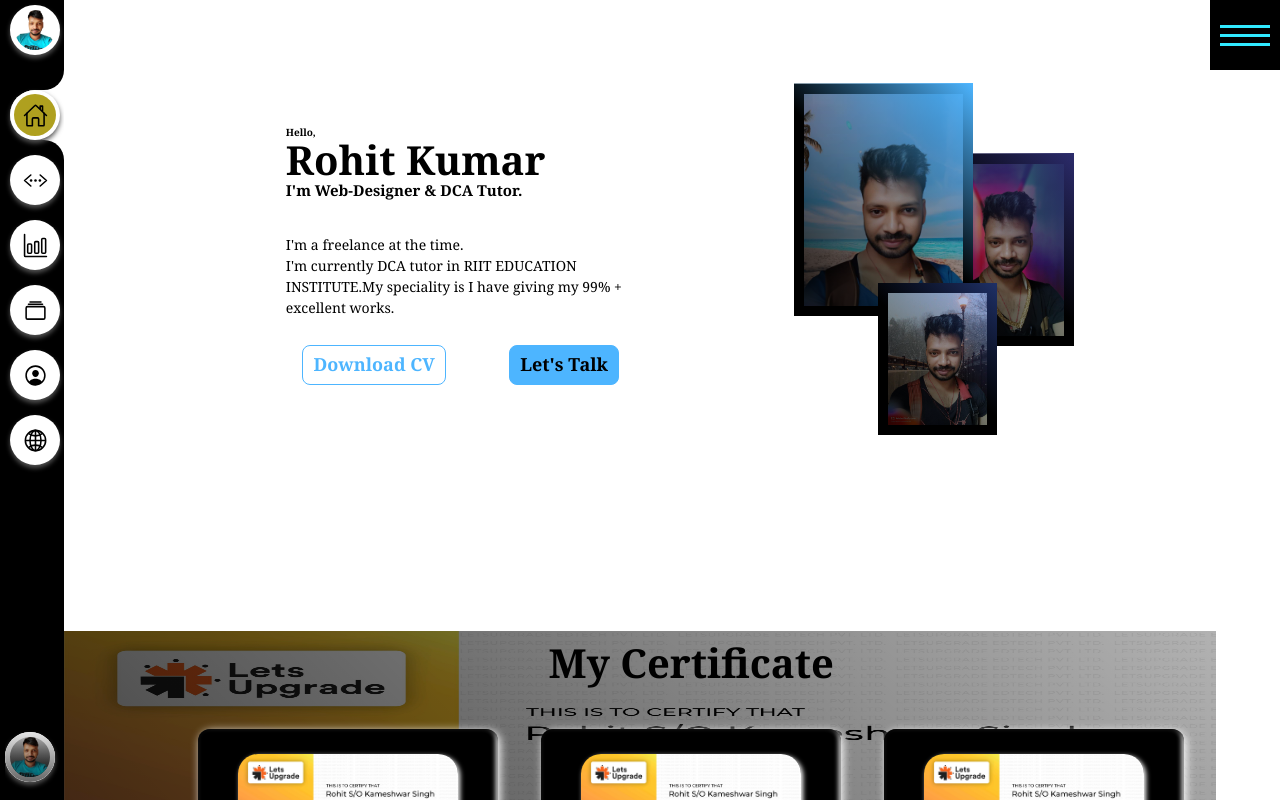
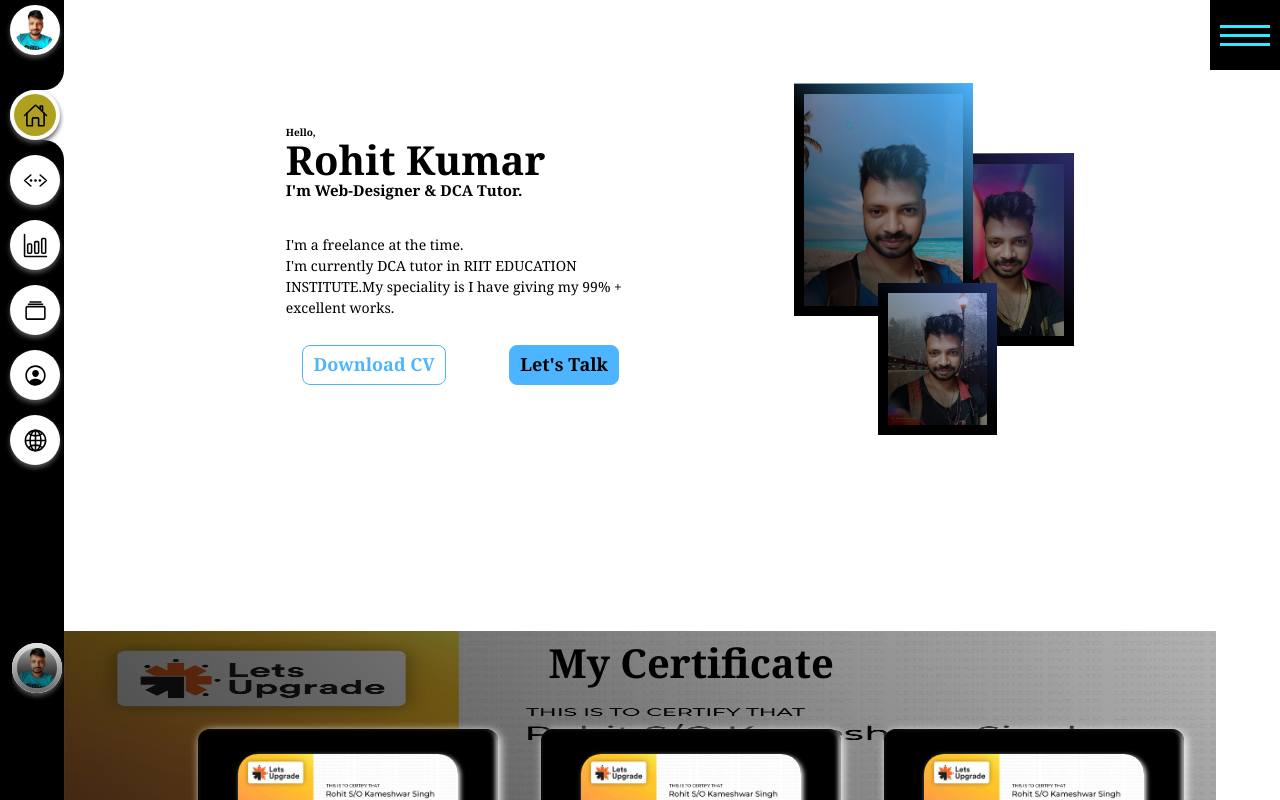
Before and after one commit to Singh8700/Theme2, a React (Vite) app: page / in a window 1280 px wide. Shown: the top 800 px of the page. Built offline with nearby package versions, Linux system fonts and the light colour scheme.

Commit message:
first-commit

```diff
--- a/src/components/nav/nav.css
+++ b/src/components/nav/nav.css
@@ -177,9 +177,9 @@
 .navSection .Nav .imgs {
   position: fixed;
   padding: 5em 0rem;
-  bottom: -4rem;
+  top: 80vh;
   margin-bottom: 2rem;
-  left: 8em;
+  left: 20em;
   overflow: hidden;
 }
 
--- a/src/components/nav/nav.scss
+++ b/src/components/nav/nav.scss
@@ -7,6 +7,7 @@
   justify-content: space-between; */
   transition:0.5s;
   z-index: 99;
+
   .Nav{
   width:5vw;
   min-height: 100%;
@@ -14,7 +15,6 @@
   background:var(--wht);
   overflow-x: hidden;
   padding:0 0 0 1rem;
-
   margin: 0 -1rem;
   transition: 0.5s;
   ul{
@@ -160,9 +160,9 @@
     .imgs{
     position: fixed;
     padding: 5em 0rem;
-    bottom:-4rem;
+    top:80vh;
     margin-bottom: 2rem;
-    left:8em;
+    left:20em;
     overflow: hidden;
     img{
       width:50px;
```
